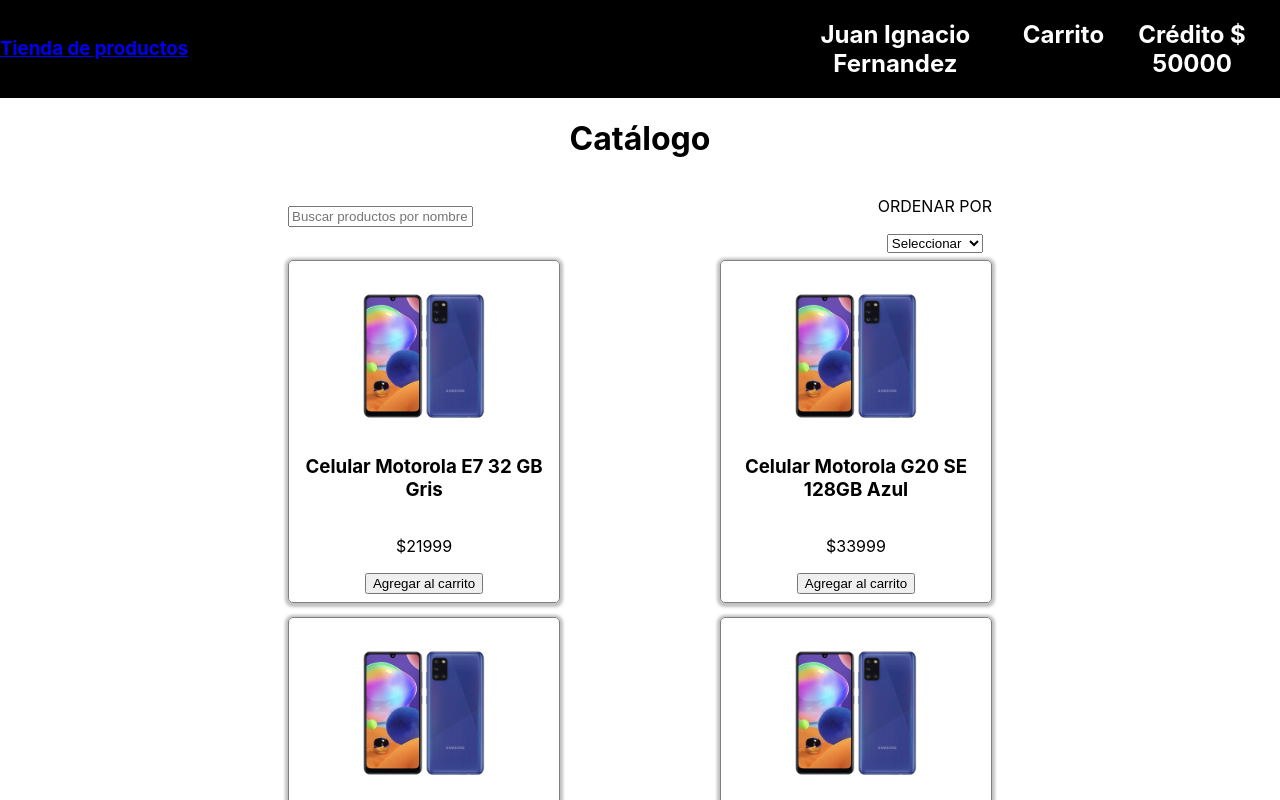
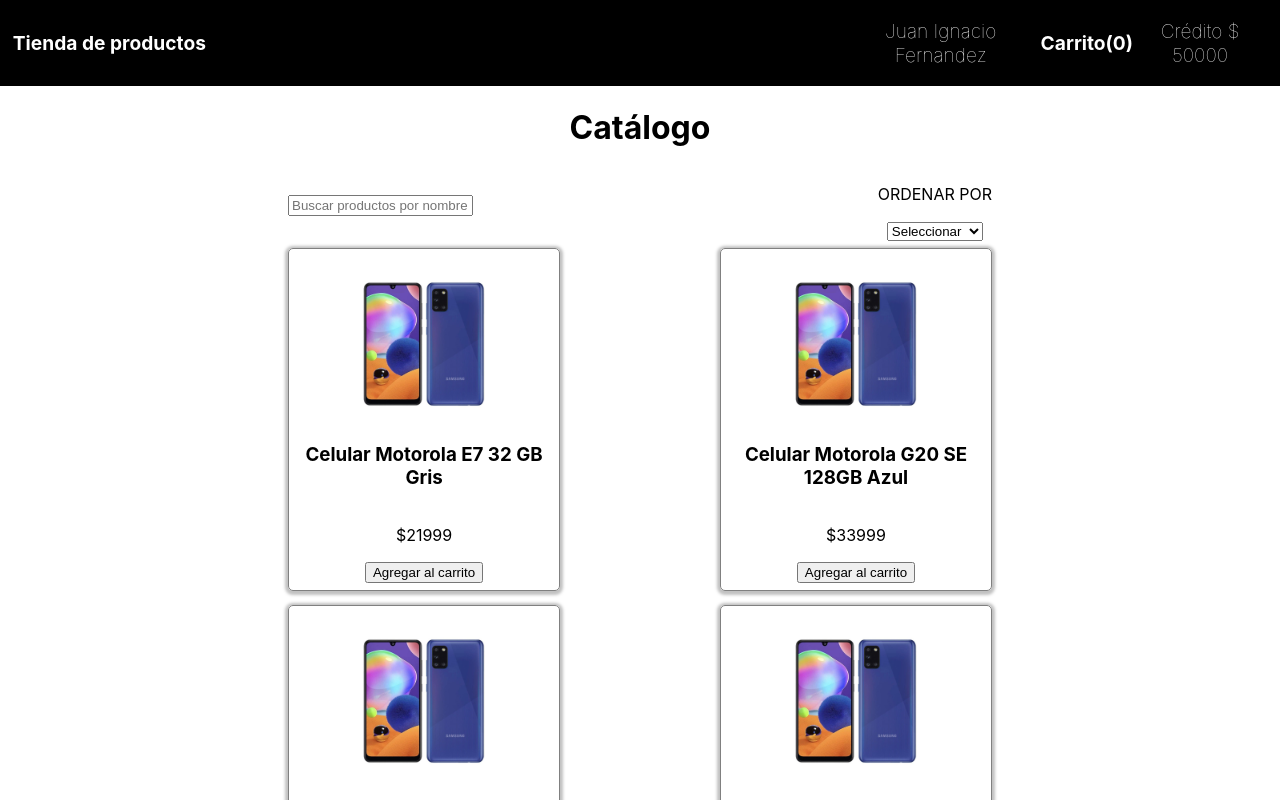
Before and after one commit to mschmidt17/enviopack-challenge-frontend, a React (Create React App) app: page / in a window 1280 px wide. Shown: the top 800 px of the page. Built offline with nearby package versions, Linux system fonts and the light colour scheme.

Commit message:
Agregando estilos y className al componente navbar

```diff
--- a/src/CSS/navbar.css
+++ b/src/CSS/navbar.css
@@ -3,11 +3,24 @@
     align-items: center;
     justify-content: space-between;
     background-color: black;
+    padding: 0 1%;
+}
+
+.container-navbar h2 {
+    font-size: 1.2rem;
     color: white;
 }
+
 
 .profile-navbar{
     display: flex;
     justify-content: space-evenly;
-    width: 40%;
+    align-items: center;
+    width: 34%;
 }
+
+.profile-navbar h3 {
+    font-size: 1.2rem;
+    font-weight: lighter;
+    color: white;
+}
--- a/src/components/NavBar.js
+++ b/src/components/NavBar.js
@@ -19,17 +19,15 @@
 
     return (
         <div className='container-navbar'>
-            <Link to="/">
-                <h3> Tienda de productos </h3>
+            <Link to="/" style={{"textDecoration":"none"}}>
+                <h2> Tienda de productos </h2>
             </Link>
             <div className='profile-navbar'>
-                <h2> {user.firstName} {user.lastName} </h2>
-                {cart.length > 0 ?
+                <h3> {user.firstName} {user.lastName} </h3>
+                <Link to="/cart" style={{"textDecoration":"none"}}>
                     <h2> Carrito({cart.length}) </h2>
-                :
-                    <h2> Carrito </h2>
-                }
-                <h2> Crédito $ {credit} </h2>
+                </Link>
+                <h3> Crédito $ {credit} </h3>
             </div>
         </div>
     );
```
